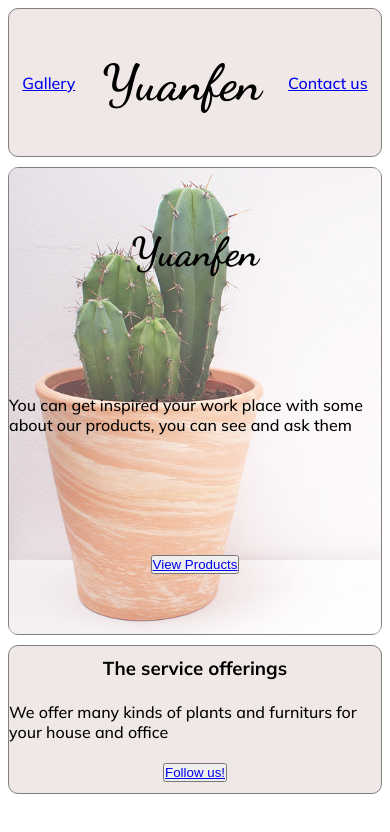
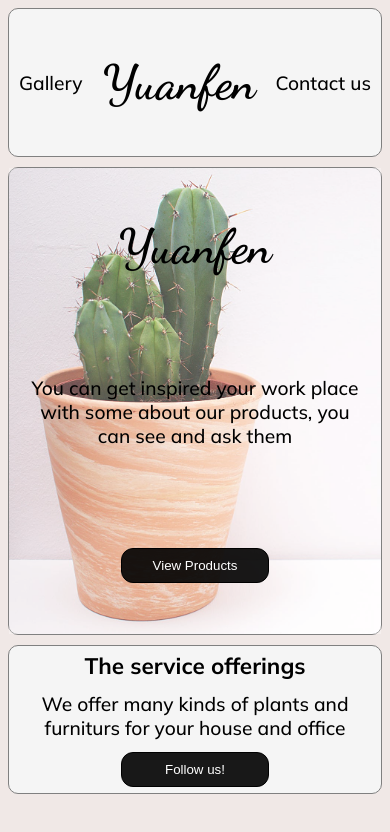
Before and after one commit to efrainhgmx/yuanfen, a plain HTML site: page page.html in a window 390 px wide. Drawn offline with Linux system fonts and the light colour scheme.

Commit message:
Layout y diseño completo de page.html

```diff
--- a/css/page.css
+++ b/css/page.css
@@ -2,7 +2,10 @@
     --color-fondo: #f0e8e6;
     --Fuente-cursiva: 'Dancing Script', cursive;
     --Fuente-principal: 'Mulish', sans-serif;
+    --Negrita-principal: 500;
     --Negrita-cursiva: 700;
+    --Fuente-titulos: 55px;
+    --Fuente-desktop: 24px;
 }
 
 * {
@@ -13,7 +16,9 @@
 
 body {
     font-family: var(--Fuente-principal);
-    font-weight: 500;
+    font-weight: var(--Negrita-principal);
+    font-size: var(--Fuente-desktop);
+    background-color: var(--color-fondo);
 }
 
 .page {
@@ -30,8 +35,6 @@ body {
 /* HEADER SECTION */
 .header {
     grid-area: header;
-    background-color: var(--color-fondo);
-    border: 1px solid gray;
 }
 
 .navbar {
@@ -48,10 +51,15 @@ body {
     list-style: none;
 }
 
+.list__item a {
+    text-decoration: none;
+    color: inherit;
+}
+
 .title {
     font-family: var(--Fuente-cursiva);
     font-weight: var(--Negrita-cursiva);
-    font-size: 50px;
+    font-size: var(--Fuente-titulos);
 }
 /* END HEADER */
 
@@ -62,12 +70,7 @@ body {
     background-color: rgba(255, 255, 255, .4);
     background-size: cover;
     background-repeat: no-repeat;
-    border: 1px solid gray;
-   /*  AGRUPAR LO QUE SE REPITE */
-    /* display: flex;
-    flex-direction: column;
-    justify-content: space-around;
-    align-items: center; */
+
 }
 
 .content--container {
@@ -86,24 +89,71 @@ body {
     font-size: 2.5em;
 }
 
+.content__parraph {
+    display: inline-block;
+    text-align: center;
+    padding: 0 20px;
+}
+/* END MAIN  */
+
+/* ASIDE SECTION */
 .aside {
     grid-area: aside;
-    background-color: var(--color-fondo);
-    border: 1px solid gray;
     display: flex;
     flex-direction: column;
     justify-content: space-around;
     align-items: center;
 }
 
+h3.subtitle {
+    text-align: center;
+}
+
+/* END ASIDE */
+
+/* BUTTONS */
+.button {
+    width: 40%;
+    height: 2.2rem;
+    border-radius: 12px;
+    border: 1px solid black;
+    background-color: rgba(0, 0, 0, .9);
+}
+
+.button a {
+    width: inherit;
+    text-decoration: none;
+    color: white;
+    font-size: 1em;
+    font-weight: var(--Negrita-principal);
+}
+
+.button:hover {
+    background-color: rgba(0, 0, 0, .75);
+    cursor: pointer;
+    outline: none;
+}
+
+.button a:hover {
+    color: lightgrey;
+}
+
+/* END BUTTONS */
+
 .header,
 .content,
 .aside {
     border-radius: 10px;
+    border: 1px solid gray;
+}
+
+.header,
+.aside {
+    background-color: whitesmoke;
 }
 
 /* Responsive Section */
-@media screen and (max-width: 414px) {
+@media screen and (max-width: 425px) {
     .page {
         grid-template-rows: repeat(5, 1fr);
         grid-template-areas: "header header header"
@@ -113,9 +163,38 @@ body {
                              "aside aside aside";
     }
 
+    .header,
+    .content,
+    .aside {
+        font-size: .8em;
+    }
+
+    .title {
+        font-size: 2.5em;
+    }
+
     .content {
     background-image: url('../img/prueba-3.jpeg');
     background-size: cover;
     background-repeat: no-repeat;
     }
 }
+
+@media screen and (max-width: 375px) {
+    .header{
+        font-size: .6em;
+    }
+
+    .content {
+        font-size: .8em;
+    }
+
+    .aside {
+        font-size: .5em;
+    }
+
+    .button {
+        height: 1.8rem;
+        margin-bottom: 5px;
+    }
+}
```
